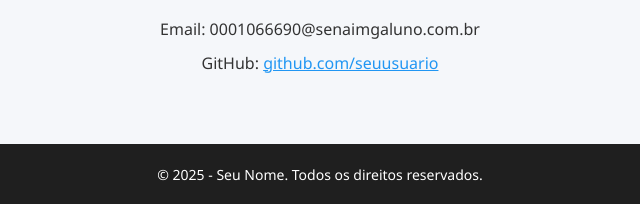
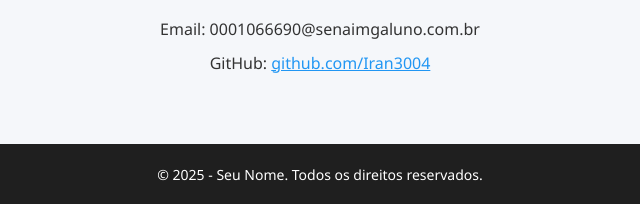
Before and after one commit to Iran3004/Iran3004.github.io, a plain HTML site: page index.html in a window 1280 px wide. Shown: the part 1042-1246 px from the top of the page, 320-960 px from the left. Drawn offline with Linux system fonts and the light colour scheme.

Commit message:
Update index.html

```diff
--- a/index.html
+++ b/index.html
@@ -59,7 +59,7 @@
     <div class="container">
       <h2>Contato</h2>
       <p>Email: 0001066690@senaimgaluno.com.br</p>
-      <p>GitHub: <a href="https://github.com/seuusuario" target="_blank">github.com/seuusuario</a></p>
+      <p>GitHub: <a href="https://github.com/Iran3004" target="_blank">github.com/Iran3004</a></p>
     </div>
   </section>
 
```
